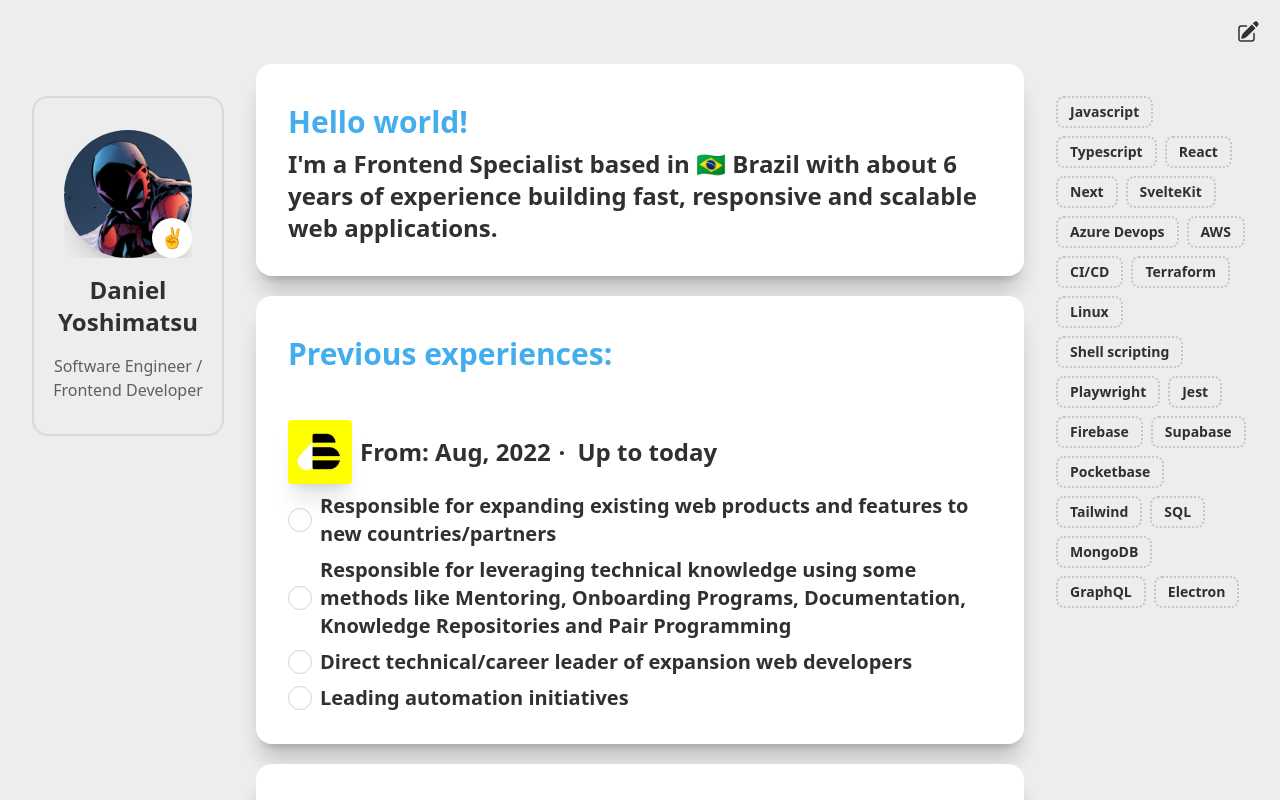
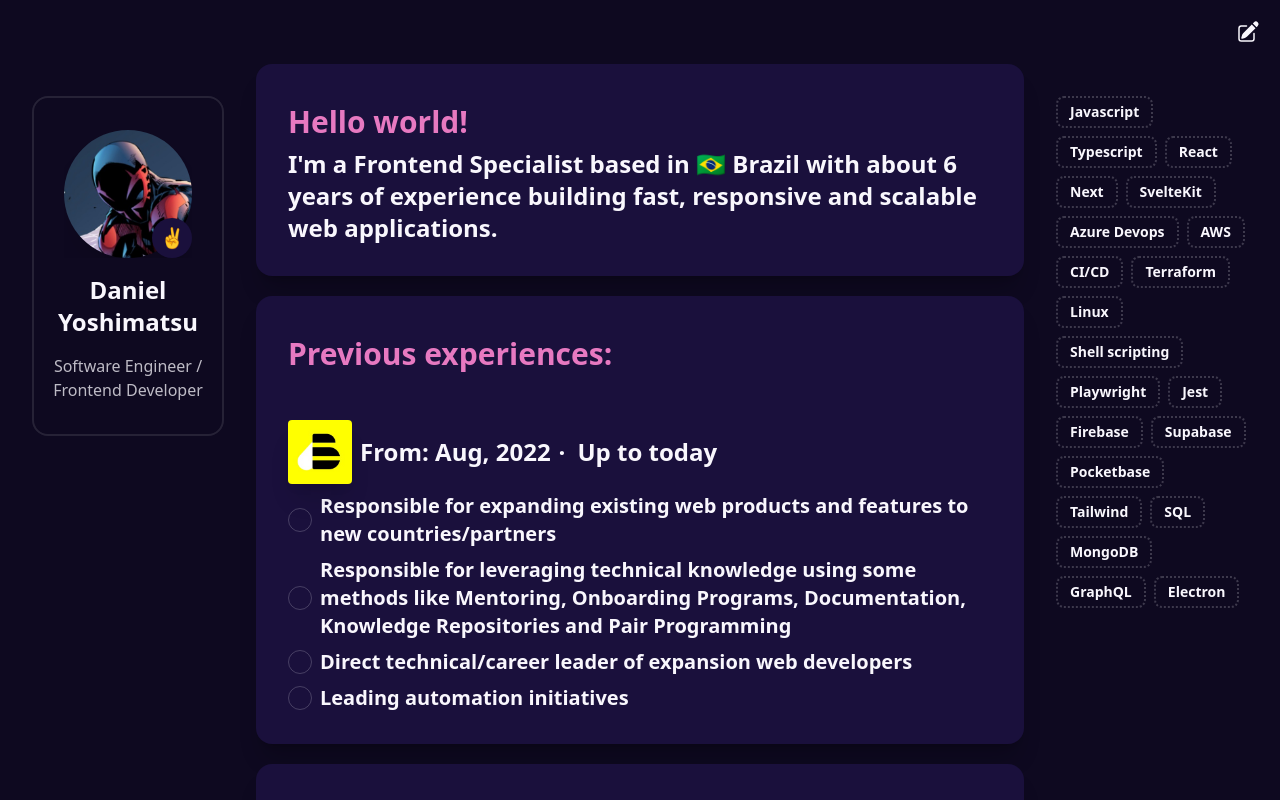
Before and after one commit to yoshimatsudev/skit-resume, a SvelteKit app: page / in a window 1280 px wide. Shown: the top 800 px of the page. Built offline with nearby package versions, Linux system fonts and the light colour scheme.

Commit message:
feat: vercel adapter and SEO improvement

```diff
--- a/package.json
+++ b/package.json
@@ -15,6 +15,7 @@
 	"devDependencies": {
 		"@playwright/test": "^1.28.1",
 		"@sveltejs/adapter-auto": "^2.0.0",
+		"@sveltejs/adapter-vercel": "^3.0.3",
 		"@sveltejs/kit": "^1.20.4",
 		"@tailwindcss/typography": "^0.5.10",
 		"@typescript-eslint/eslint-plugin": "^6.0.0",
--- a/svelte.config.js
+++ b/svelte.config.js
@@ -1,4 +1,4 @@
-import adapter from '@sveltejs/adapter-auto';
+import adapter from '@sveltejs/adapter-vercel';
 import { vitePreprocess } from '@sveltejs/kit/vite';
 
 /** @type {import('@sveltejs/kit').Config} */
--- a/tailwind.config.js
+++ b/tailwind.config.js
@@ -7,35 +7,12 @@ export default {
 	plugins: [require('@tailwindcss/typography'), require('daisyui')],
 	daisyui: {
 		themes: [
-			'light',
-			'dark',
-			'cupcake',
-			'bumblebee',
-			'emerald',
-			'corporate',
 			'synthwave',
 			'retro',
-			'cyberpunk',
 			'valentine',
-			'halloween',
 			'garden',
-			'forest',
-			'aqua',
-			'lofi',
-			'pastel',
-			'fantasy',
-			'wireframe',
-			'black',
-			'luxury',
 			'dracula',
-			'cmyk',
-			'autumn',
-			'business',
-			'acid',
-			'lemonade',
 			'night',
-			'coffee',
-			'winter'
 		]
 	}
 };
```
Also changed, not shown: 1 other file (tests, documents, lock files or other folders).
